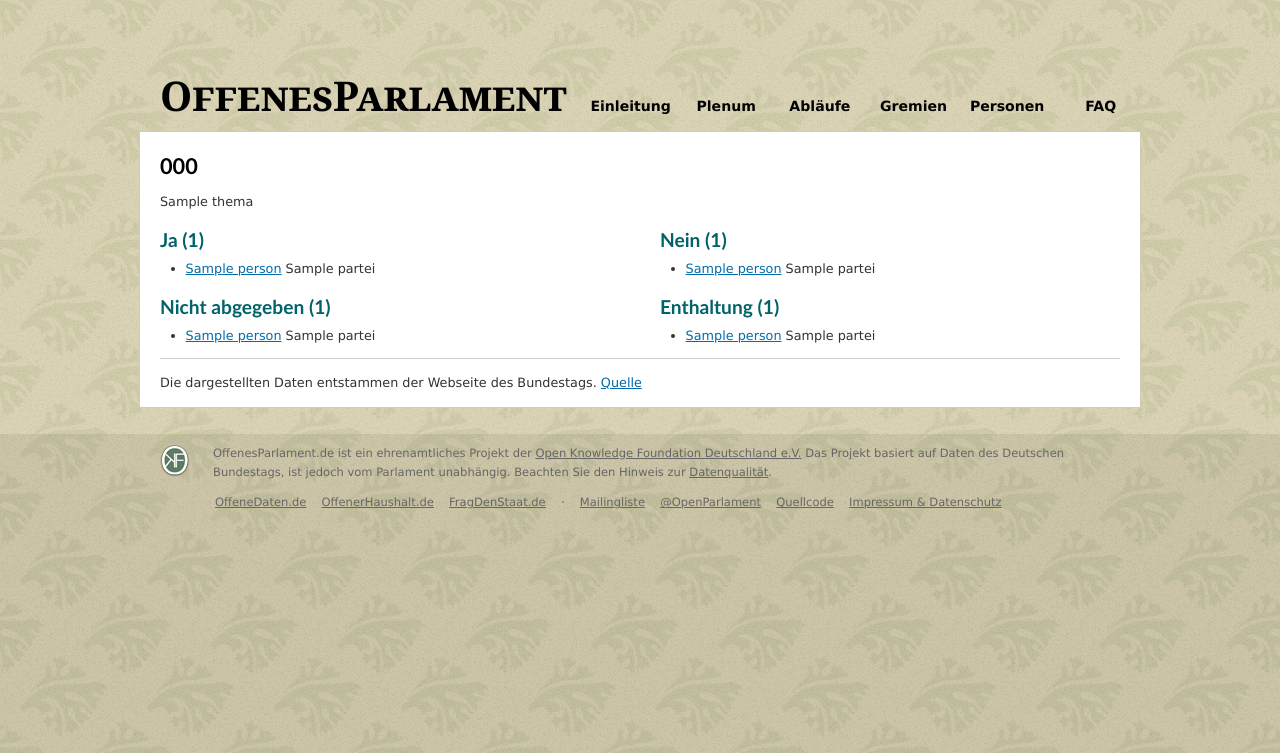
After one commit to okfde/offenesparlament.de, a Flask app: template offenesparlament/templates/abstimmung_view.html in a window 1280 px wide. The commit adds this page. Shown: the top 753 px of the page. Run offline with Flask 2, Linux system fonts and the light colour scheme; the template is opened without the code that fills it: most values are stand-ins (such as "Sample title", 1, 10 or a date in 2020); some libraries are stand-ins or nearby versions.

Commit message:
Simple view for vote results.

```diff
--- /dev/null
+++ b/offenesparlament/templates/abstimmung_view.html
@@ -0,0 +1,53 @@
+{% extends "layout.html" %}
+
+{% block head %}
+{% endblock %}
+
+{% block title %}
+  {{ abstimmung.titel }}
+{% endblock %}
+
+{% macro vote_list(votes) %}
+  <ul>
+    {% for s in votes %}
+      <li>
+        <a href="{{ url_for('person', slug=s.person.slug) }}">{{
+          s.person.name }}</a> {{ s.person.partei }}
+      </li>
+    {% endfor %}
+  </ul>
+{% endmacro %}
+
+{% block content %}
+  <h1>{{ abstimmung.titel }}</h1>
+  <p>{{ abstimmung.thema }}</p>
+  <br/>
+  <div class="box">
+    <div class="rightbar">
+      <h2>Nein ({{ nein.count() }})</h2>
+      {{ vote_list(nein) }}
+    </div>
+    <div class="leftbar">
+      <h2>Ja ({{ ja.count() }})</h2>
+      {{ vote_list(ja) }}
+    </div>
+  </div>
+
+  <div class="clearfix"></div>
+  <br/>
+  <div class="box">
+    <div class="rightbar">
+      <h2>Enthaltung ({{ enth.count() }})</h2>
+      {{ vote_list(enth) }}
+    </div>
+    <div class="leftbar">
+      <h2>Nicht abgegeben ({{ na.count() }})</h2>
+      {{ vote_list(na) }}
+    </div>
+  </div>
+
+  <div class="clearfix"></div>
+  <hr/>
+  Die dargestellten Daten entstammen der Webseite des Bundestags.
+  <a href="http://www.bundestag.de/bundestag/plenum/abstimmung/index.html">Quelle</a>
+  {% endblock %}
--- a/offenesparlament/templates/person_view.html
+++ b/offenesparlament/templates/person_view.html
@@ -173,7 +173,7 @@
       <ul class="votes-list">
         {% for stimme in person.stimmen %}
         <li><h4><strong>{{stimme.entscheidung}}</strong>:
-          <a href="">{{ stimme.abstimmung.titel }}</a></h4>
+          <a href="{{ url_for('abstimmung', id=stimme.abstimmung.id) }}">{{ stimme.abstimmung.titel }}</a></h4>
 
         <p class="hint">{{ stimme.abstimmung.thema }}</p></li>
         {% endfor %}
--- a/offenesparlament/web.py
+++ b/offenesparlament/web.py
@@ -4,7 +4,7 @@ from flask import Flask, g, request, render_template, abort, flash, json
 from flask import url_for, redirect, jsonify
 
 from offenesparlament.core import app, pages
-from offenesparlament.model import Ablauf, Position
+from offenesparlament.model import Ablauf, Position, Abstimmung, Stimme
 from offenesparlament.model import Person, Gremium
 from offenesparlament.model import Sitzung, Zitat, Debatte, DebatteZitat
 
@@ -77,6 +77,22 @@ def ablaeufe():
     return render_template('ablauf_search.html',
             searcher=searcher, pager=pager)
 
+@app.route("/abstimmung/<id>")
+def abstimmung(id):
+    abstimmung = Abstimmung.query.filter_by(id=id).first()
+    if abstimmung is None:
+        abort(404)
+    ja = abstimmung.stimmen.filter(Stimme.entscheidung.like('%Ja%'))
+    nein = abstimmung.stimmen.filter_by(entscheidung='Nein')
+    enth = abstimmung.stimmen.filter_by(entscheidung='Enthaltung')
+    na = abstimmung.stimmen.filter(Stimme.entscheidung.like('%nicht%'))
+
+    return render_template('abstimmung_view.html',
+        abstimmung=abstimmung, ja=ja, nein=nein, enth=enth, na=na)
+
+
+
+
 @app.route("/gremium")
 def gremien():
     committees = Gremium.query.filter_by(typ='ausschuss').\
```
